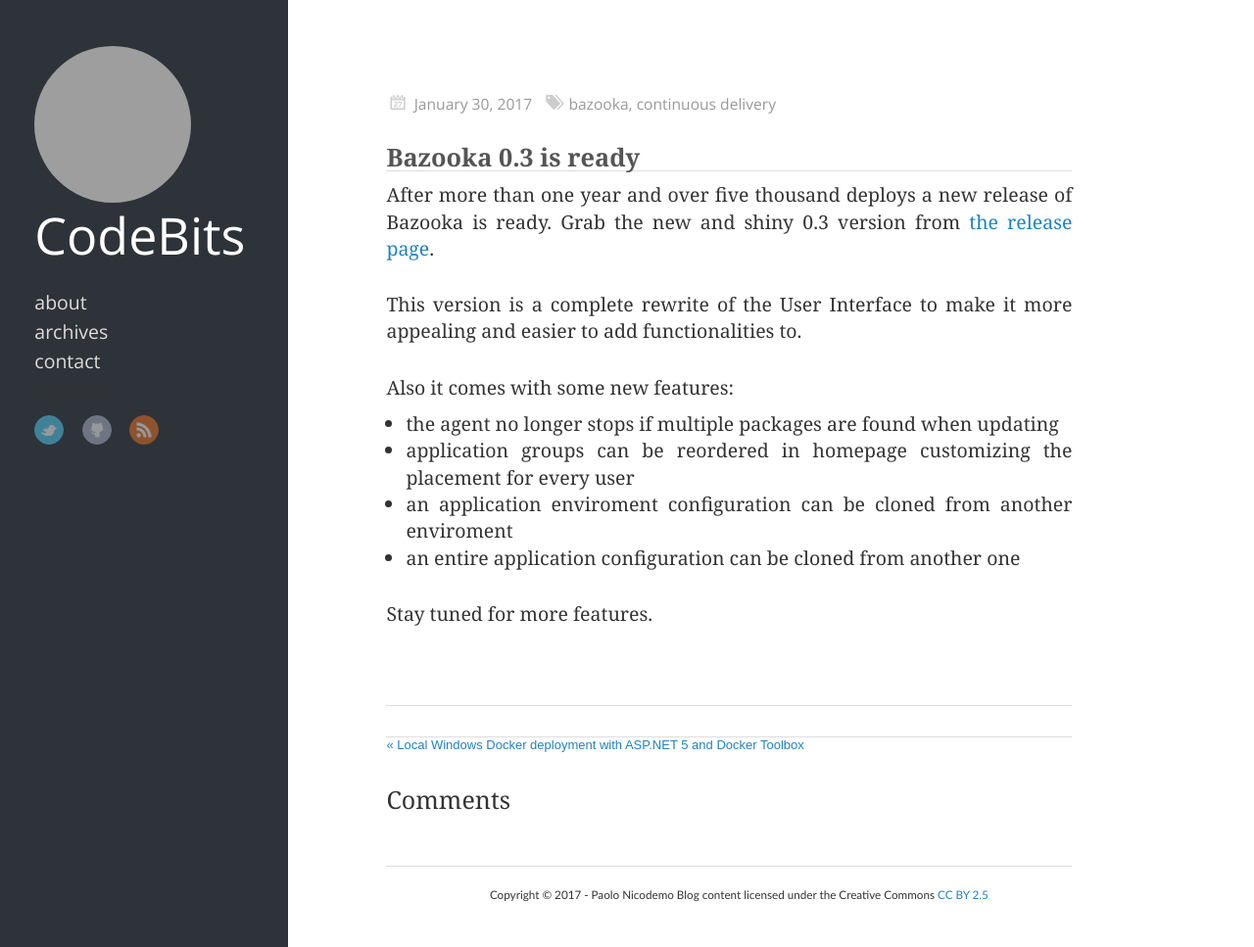
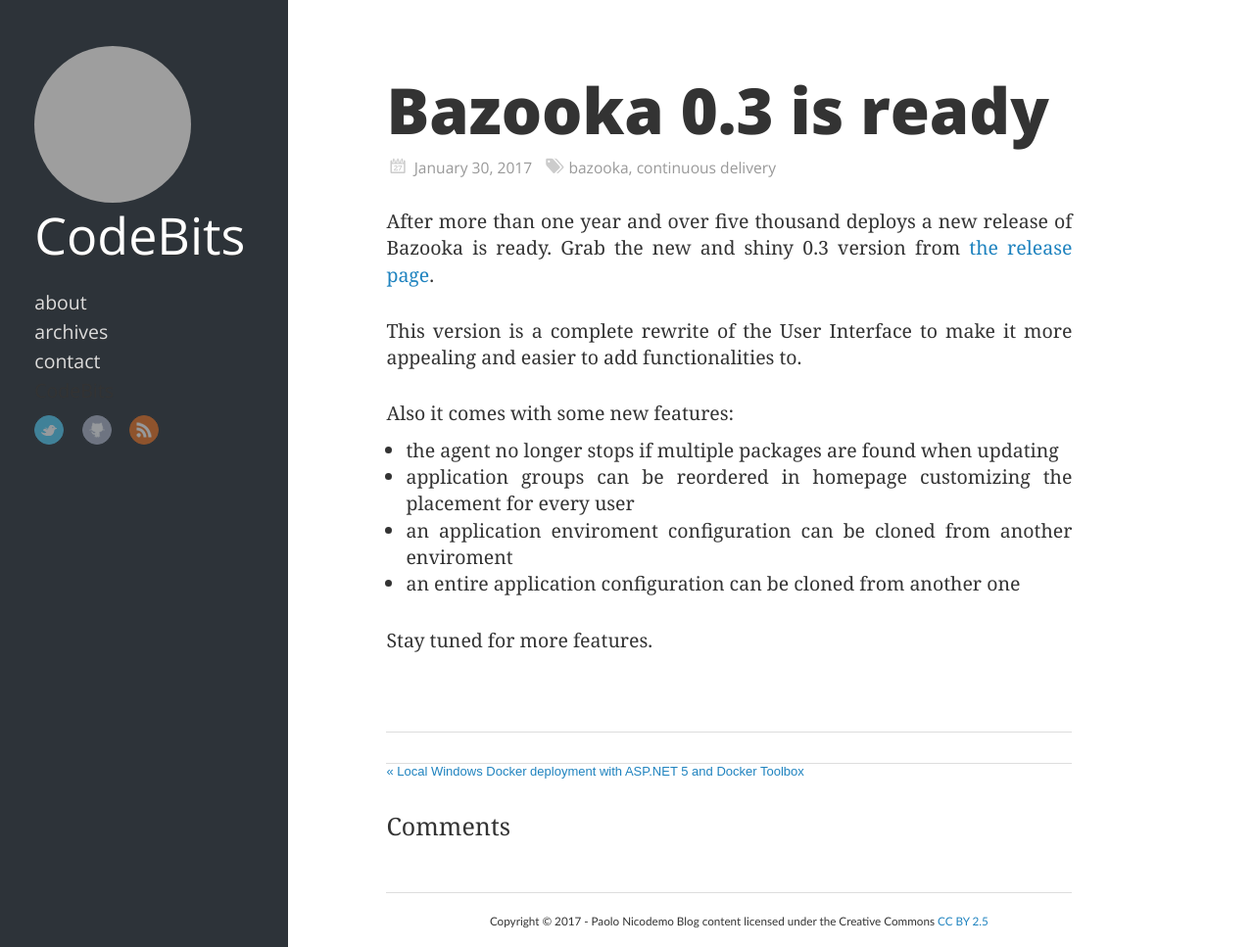
Before and after one commit to Bjornej/bjornej.github.com, a Jekyll site: the page built from _posts/2017-01-30-your-filename.md, in a window 1280 px wide and 967 px high. Shown: the whole window at 98% size. Built offline with Jekyll 4.4.1, drawn with Linux system fonts in a browser that asks for light colours; nearby versions of some CDN libraries; Markdown is read by kramdown in place of the engine named in the settings; comment, search, counter and statistics services are not loaded; grey boxes are pictures that could not be loaded.

```diff
--- a/_posts/2017-01-30-your-filename.md
+++ b/_posts/2017-01-30-your-filename.md
@@ -2,13 +2,11 @@
 layout: post
 comments: true
 published: true
-title: ''
+title: Bazooka 0.3 is ready
 categories:
   - bazooka
   - continuous delivery
 ---
-## Bazooka 0.3 is ready
-
 After more than one year and over five thousand deploys a new release of Bazooka is ready. Grab the new and shiny 0.3 version from [the release page](https://github.com/BazookaDeploy/Bazooka/releases/tag/0.3).
 
 This version is a complete rewrite of the User Interface to make it more appealing and easier to add functionalities to.
```
